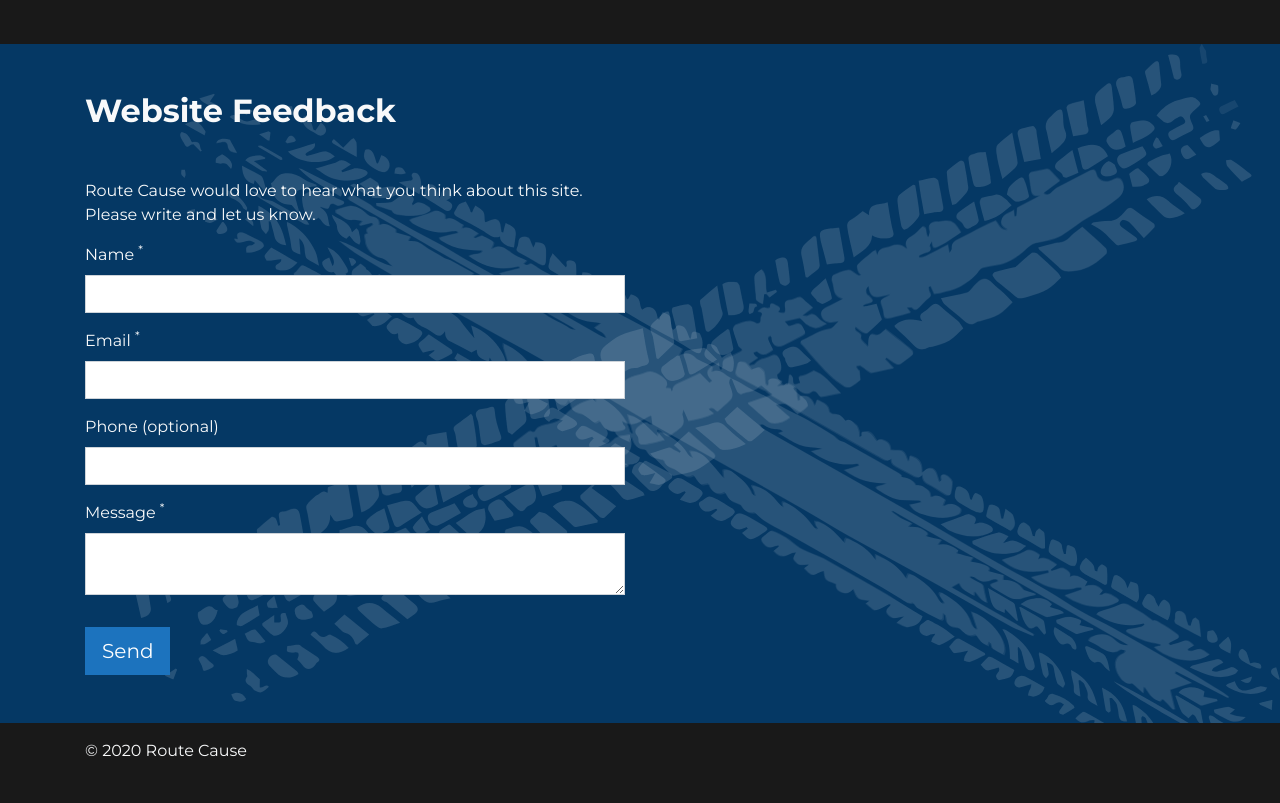
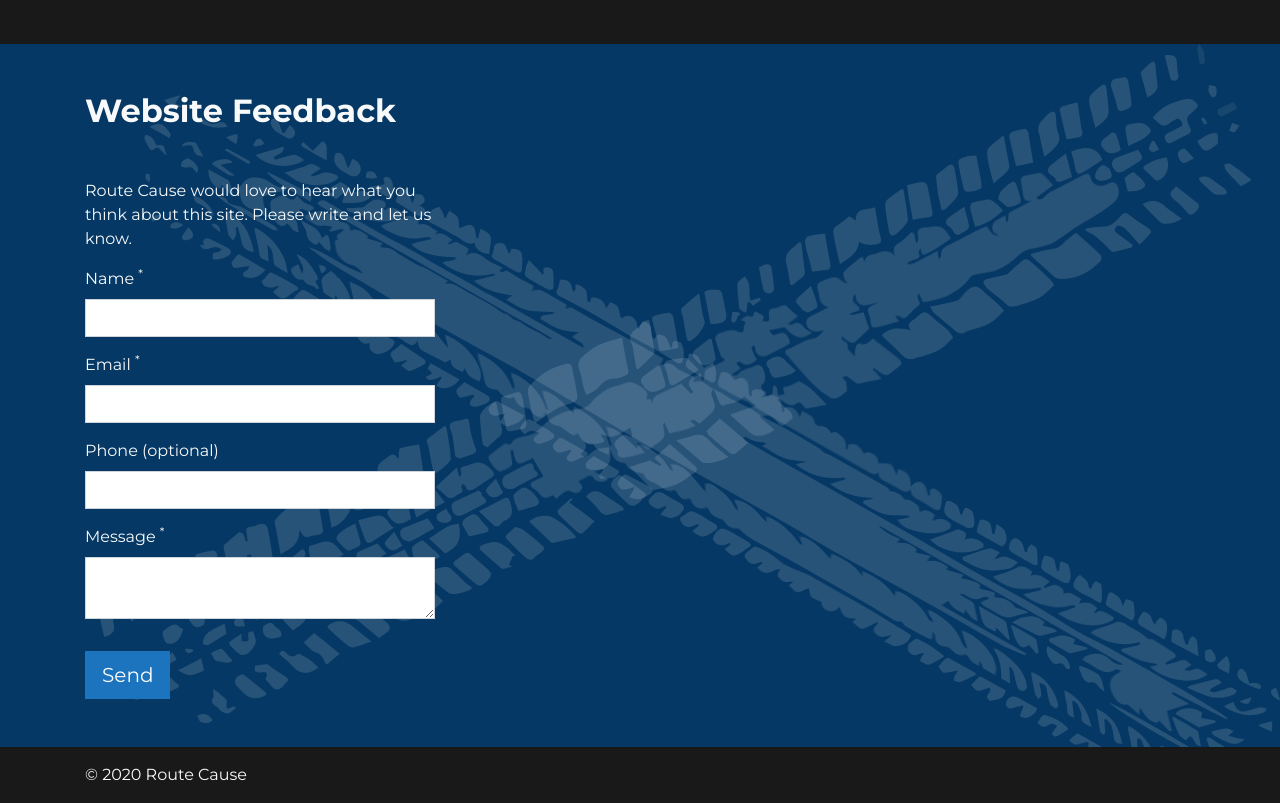
Before and after one commit to kevendi/routecause, a Jekyll site: the page built from index.md, in a window 1280 px wide. Shown: the part 1507-2310 px from the top of the page. Built offline with Jekyll 4.4.1, drawn with Linux system fonts in a browser that asks for light colours; nearby versions of some CDN libraries; a script that is not in the unit is left out; comment, search, counter and statistics services are not loaded; before the commit the page ends 2286 px from its top, so only the background shows below that.

Commit message:
feedback form column adjust

```diff
--- a/_includes/footer.html
+++ b/_includes/footer.html
@@ -1,7 +1,7 @@
 <footer class="footer bg-info text-light d-print-none">
     <div class="container py-5">
         <div class="row">
-            <div class="col col-sm-6">
+            <div class="col col-sm-4">
                 <h2 class="mb-5">Website Feedback</h2>
                 <p>Route Cause would love to hear what you think about this site. Please write and let us know.</p>
                 <form method="POST" action="https://formspree.io/routecause@yahoo.com">
```
